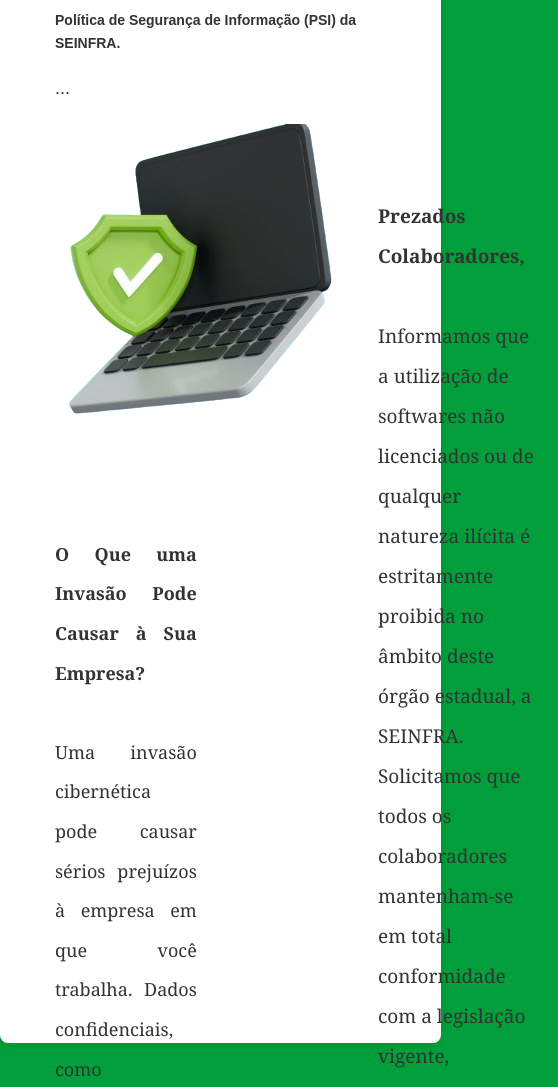
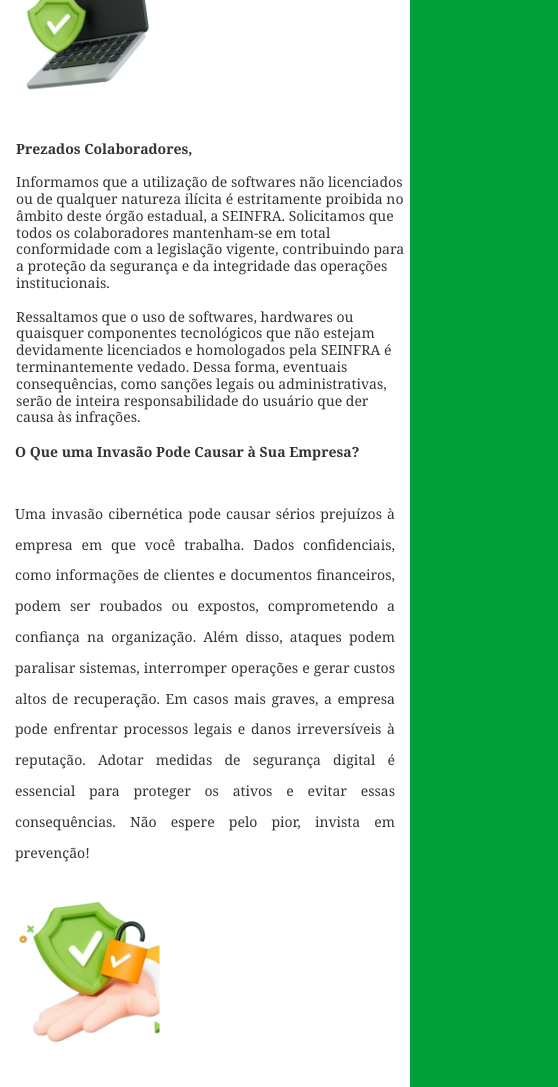
Before and after one commit to GarciaDevv/Seguran-aSti, a plain HTML site: page index.html in a window 390 px wide. Shown: the part 228-1315 px from the top of the page, 558 px wide, since content can reach past the window. Drawn offline with Linux system fonts and the light colour scheme.

Commit message:
Update2 style.css

```diff
--- a/style.css
+++ b/style.css
@@ -1,16 +1,12 @@
 /* Define a cor de fundo do corpo da página */
-html,body {
+html, body {
   background-color: #f0f0f0;
-
   font-family: Arial, sans-serif;
   margin: 0;
   padding: 0;
   background: #009f3b !important;
-  height: 97%;
+  min-height: 100%;
 }
-
-
-
 
 /* Estiliza os títulos <h1> */
 h1 {
@@ -27,131 +23,95 @@ p {
 }
 
 #main-header img {
-  width: 16%; /* Ajusta a largura para 80% do elemento pai */
+  width: 16%; /* Ajusta a largura para 16% do elemento pai */
   max-width: 600px; /* Limita a largura máxima para 600px */
   height: auto; /* Mantém a proporção da altura automaticamente */
   border-radius: 8px;
   display: inline-block;
   filter: contrast(1.2);
-  filter: brightness(1.1); /*brilho logo */
-  filter: saturate(1.3); /* Aumenta a saturação  logo*/
-
+  filter: brightness(1.1); /* brilho logo */
+  filter: saturate(1.3); /* Aumenta a saturação logo */
 }
 
-
-
-/* corpo do site */
-
-
-      .container { /* quadro fundo branco */
-          width: 95%;
-          height: 150%;
+/* Corpo do site */
+.container {
+  width: 95%; /* quadro fundo branco */
   margin: 10px auto;
   background: #fff;
   padding: 35px;
   border-radius: 8px;
   box-shadow: 0 0 10px rgba(0, 0, 0, 0.1);
-
 }
 
-
-
-
-
-
+/* Ajustes para a seção footer */
 .footer {
-          margin-top: 12%; /* posiçao do footer */
+  margin-top: 12%; /* posição do footer */
   text-align: left;
   margin-left: 0.1%;
+}
 
+.footer p {
+  font-size: 10px;  /* posição dos itens footer */
+  line-height: 4px;
+  margin-left: -0.90%;
+  padding-left: -0.9%;
+  color: #333;
+}
 
-
-
-
-
-      }
-       .footer p{
-          font-size: 10px;  /* posiçao dos itens footer*/
-          line-height: 4px;
-         margin-left:-0.90%;
-         padding-left:-0.9%;
-        color: #333;
-
-
-
+.footer .ate {
+  margin-bottom: 10px; /* Espaçamento inferior */
 }
 
 .alert1 {
-
   display: flex; /* Flexbox para alinhar os elementos lado a lado */
   align-items: center; /* Alinha os itens verticalmente no centro */
   gap: auto; /* Espaço entre a imagem e o texto */
-          /* border: 2px solid #333; */
-          border-radius: 5px; /* fundo borda entre o texto*/
+  border-radius: 5px; /* fundo borda entre o texto */
   padding: 1px;
   width: 100%;
   background-color: #ffffff;
-
-
-
 }
 
 .alert1 img {
-          max-width: auto; /* Ajusta a largura da imagem */
+  width: 100%; /* Ajusta a largura da imagem */
+  max-width: 300px; /* Limita a largura máxima da imagem */
   height: auto; /* Mantém a proporção da imagem */
   border-radius: 3px; /* Bordas arredondadas na imagem */
-
 }
 
 .avisoP {
-          height: 29vh;
   font-size: 19px; /* Tamanho da fonte */
   text-align: left; /* Alinha o texto à esquerda */
   width: 100%; /* Ajusta a largura do texto */
-          gap: 10px;
-          line-height: 40px;
-          color:#333;
-          font-family:Georgia, 'Times New Roman', Times, serif;
+  line-height: 1.6; /* Espaçamento entre as linhas do texto */
+  color: #333;
+  font-family: Georgia, 'Times New Roman', Times, serif;
 }
 
-
 h1 {
-
   color: #333;
 }
 
-
-    .footer .ate{
-
+.footer .ate {
   font-size: 18px;
-      font-family:Georgia, 'Times New Roman', Times, serif;
+  font-family: Georgia, 'Times New Roman', Times, serif;
 }
 
-    .container1{
-
+.container1 {
   color: #333;
   font-size: 14px;
-      font-family:Georgia, 'Times New Roman', Times, serif;
-
-
+  font-family: Georgia, 'Times New Roman', Times, serif;
 }
 
 .content0 {
   font-size: 18px;
   width: 100%;
   color: #009f3b;
-
-
-
-
-    }
-    .p2{
-      font-size: 14px;
-
-
-
 }
 
+.p2 {
+  font-size: 14px;
+}
 
 .infog {
   display: flex;
@@ -164,16 +124,16 @@ color: #333;
   font-size: 18px; /* Ajuste o tamanho do texto conforme necessário */
   line-height: 1.5; /* Melhora a legibilidade */
   text-align: justify; /* Opcional, para alinhar o texto nas margens */
-      font-family:Georgia, 'Times New Roman', Times, serif;
+  font-family: Georgia, 'Times New Roman', Times, serif;
   line-height: 2.2; /* Espaçamento entre as linhas do texto */
 }
 
 .imagem-direita {
-      max-width: auto; /* Limita a largura da imagem */
+  width: 100%; /* Limita a largura da imagem */
+  max-width: 300px; /* Limita a largura máxima da imagem */
   height: auto; /* Mantém a proporção da imagem */
   border-radius: 8px; /* Bordas arredondadas, opcional */
 }
-
 
 .suporte-link {
   color: #009f3b; /* Cor azul */
@@ -185,3 +145,112 @@ color: #333;
   color: #0fd658; /* Cor mais escura ao passar o mouse */
   text-decoration: underline; /* Adiciona o sublinhado ao passar o mouse */
 }
+
+/* Media Queries para Responsividade */
+@media (max-width: 1024px) {
+  .container {
+    width: 100%;
+    padding: 20px;
+  }
+
+  h1 {
+    font-size: 28px;
+  }
+
+  p {
+    font-size: 16px;
+    margin: 10px;
+  }
+
+  .alert1 {
+    flex-direction: column;
+    align-items: flex-start;
+  }
+
+  .alert1 img {
+    width: 100%; /* Ajusta a largura da imagem */
+    max-width: 200px; /* Limita a largura máxima da imagem */
+  }
+
+  .avisoP {
+    font-size: 16px;
+    line-height: 1.4;
+  }
+
+  .infog {
+    flex-direction: column;
+    align-items: flex-start;
+  }
+
+  .imagem-direita {
+    width: 100%; /* Ajusta a largura da imagem */
+    max-width: 200px; /* Limita a largura máxima da imagem */
+  }
+
+  .txtinfo {
+    font-size: 16px;
+  }
+
+  .footer {
+    text-align: center;
+    margin-left: 0;
+  }
+
+  .footer .ate {
+    margin-bottom: 15px; /* Espaçamento inferior em telas menores */
+  }
+}
+
+@media (max-width: 768px) {
+  .container {
+    width: 100%;
+    padding: 10px;
+  }
+
+  h1 {
+    font-size: 24px;
+  }
+
+  p {
+    font-size: 14px;
+    margin: 5px;
+  }
+
+  .alert1 {
+    flex-direction: column;
+    align-items: flex-start;
+  }
+
+  .alert1 img {
+    width: 100%; /* Ajusta a largura da imagem */
+    max-width: 150px; /* Limita a largura máxima da imagem */
+  }
+
+  .avisoP {
+    font-size: 14px;
+    line-height: 1.2;
+  }
+
+  .infog {
+    flex-direction: column;
+    align-items: flex-start;
+  }
+
+  .imagem-direita {
+    width: 100%; /* Ajusta a largura da imagem */
+    max-width: 150px; /* Limita a largura máxima da imagem */
+  }
+
+  .txtinfo {
+    font-size: 14px;
+  }
+
+  .footer {
+    text-align: center;
+    margin-left: 0;
+  }
+
+  .footer .ate {
+    margin-bottom: 15px; /* Espaçamento inferior em telas menores */
+  }
+}
```
Lines whose indentation alone changed are shown as unchanged.
